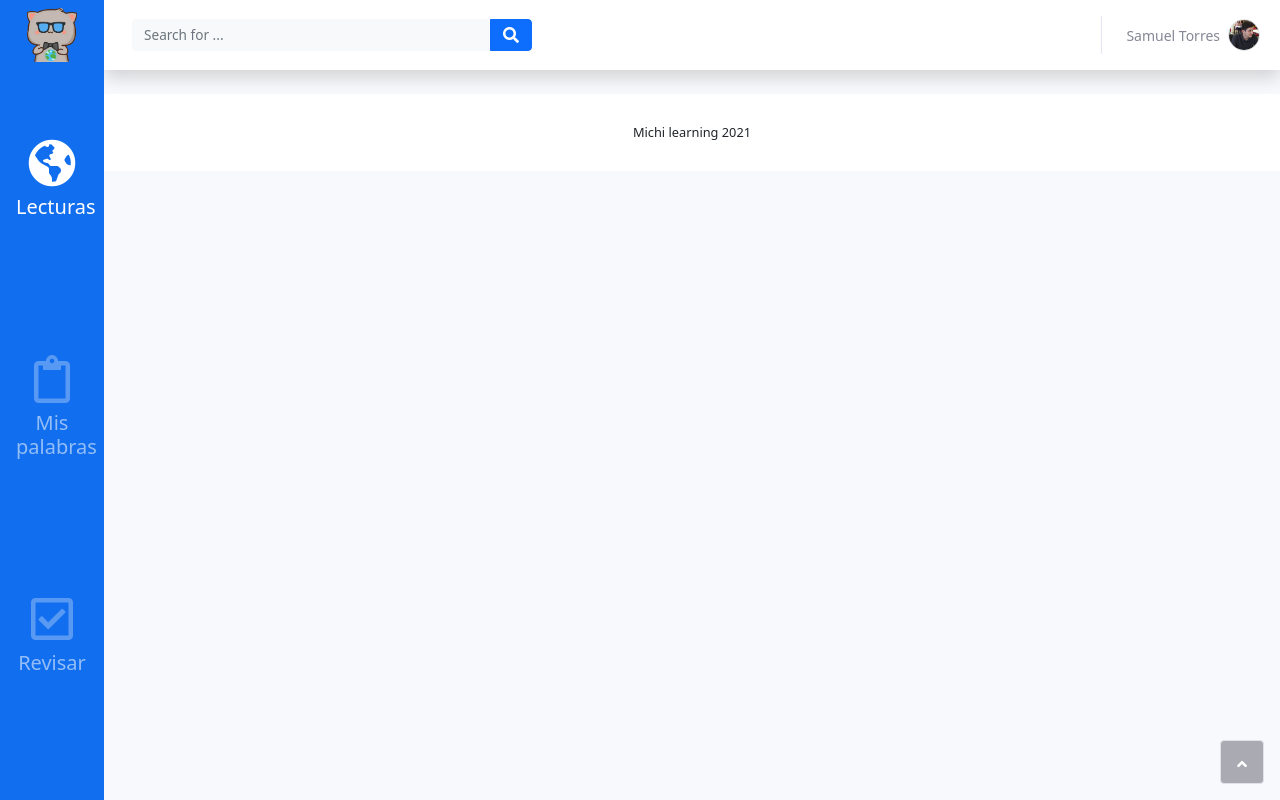
After one commit to SamuelTR20/Michi-learning, a PHP site: page /header.html in a window 1280 px wide. The commit adds this page. Run offline with PHP 8.4, Linux system fonts and the light colour scheme.

Commit message:
Lectura solita pero fea

```diff
--- /dev/null
+++ b/header.html
@@ -0,0 +1,80 @@
+<!DOCTYPE html>
+<html>
+
+<head>
+    <meta charset="utf-8">
+    <meta name="viewport" content="width=device-width, initial-scale=1.0, shrink-to-fit=no">
+    <title>Lecturas</title>
+    <link rel="stylesheet" href="assets/bootstrap/css/bootstrap.min.css">
+    <link rel="stylesheet" href="./bootstrap/css/bootstrap.min.css">
+	<link rel="icon" href="./assetss/imgs/Logo.png" />
+	<link rel="stylesheet" href="./styles.css" />
+
+
+    <link rel="stylesheet" href="https://fonts.googleapis.com/css?family=Nunito:200,200i,300,300i,400,400i,600,600i,700,700i,800,800i,900,900i">
+    <link rel="stylesheet" href="assets/fonts/fontawesome-all.min.css">
+    <link rel="stylesheet" href="assets/fonts/font-awesome.min.css">
+    <link rel="stylesheet" href="assets/fonts/fontawesome5-overrides.min.css">
+</head>
+
+<body id="page-top">
+    <div id="wrapper">
+        <nav class="navbar navbar-dark align-items-start sidebar sidebar-dark accordion bg-gradient-primary p-0 toggled" style="
+        background: #116EEE;">
+            <div class="container-fluid d-flex flex-column p-0"><a class="navbar-brand d-flex justify-content-center align-items-center sidebar-brand m-0" href="#">
+                    <div class="sidebar-brand-icon "><img src="./assetss/imgs/Logo.png" alt="Nuestro hermoso logo" class="img-fluid " style = "width: 70%;"></img></div>
+                </a>
+                <hr class="sidebar-divider my-0">
+                <ul class="navbar-nav text-light " id="accordionSidebar">
+                    <li class="nav-item py-5"><a class="nav-link active" href="#"><i class="fas fa-globe-americas p-2"></i><span class = "h5">Lecturas</span></a></li>
+                    <li class="nav-item py-5"><a class="nav-link" href="#"><i class="far fa-clipboard p-2"></i><span class = "h5">Mis palabras</span></a></li>
+                    <li class="nav-item py-5"><a class="nav-link" href="#"><i class="far fa-check-square p-2"></i><span class = "h5" style = "font-size :20px;">Revisar</span></a></li>
+                </ul>
+            </div>
+        </nav>
+        <div class="d-flex flex-column" id="content-wrapper">
+            <div id="content">
+                <nav class="navbar navbar-light navbar-expand bg-white shadow mb-4 topbar static-top">
+                    <div class="container-fluid"><button class="btn btn-link d-md-none rounded-circle me-3" id="sidebarToggleTop" type="button"><i class="fas fa-bars"></i></button>
+                        <form class="d-none d-sm-inline-block me-auto ms-md-3 my-2 my-md-0 mw-100 navbar-search">
+                            <div class="input-group"><input class="bg-light form-control border-0 small" type="text" placeholder="Search for ..."><button class="btn btn-primary py-0" type="button"><i class="fas fa-search"></i></button></div>
+                        </form>
+                        <ul class="navbar-nav flex-nowrap ms-auto">
+                            <li class="nav-item dropdown d-sm-none no-arrow"><a class="dropdown-toggle nav-link" aria-expanded="false" data-bs-toggle="dropdown" href="#"><i class="fas fa-search"></i></a>
+                                <div class="dropdown-menu dropdown-menu-end p-3 animated--grow-in" aria-labelledby="searchDropdown">
+                                    <form class="me-auto navbar-search w-100">
+                                        <div class="input-group"><input class="bg-light form-control border-0 small" type="text" placeholder="Search for ...">
+                                            <div class="input-group-append"><button class="btn btn-primary py-0" type="button"><i class="fas fa-search"></i></button></div>
+                                        </div>
+                                    </form>
+                                </div>
+                            </li>
+
+
+                            <div class="d-none d-sm-block topbar-divider"></div>
+                            <li class="nav-item dropdown no-arrow">
+                                <div class="nav-item dropdown no-arrow"><a class="dropdown-toggle nav-link" aria-expanded="false" data-bs-toggle="dropdown" href="#"><span class="d-none d-lg-inline me-2 text-gray-600 small">Samuel Torres</span><img class="border rounded-circle img-profile" src="./assetss/imgs/yo.jpg"></a>
+                                     <div class="dropdown-menu shadow dropdown-menu-end animated--grow-in"><a class="dropdown-item" href="#"> <!--<i class="fas fa-user fa-sm fa-fw me-2 text-gray-400"></i>&nbsp;Profile</a><a class="dropdown-item" href="#"><i class="fas fa-cogs fa-sm fa-fw me-2 text-gray-400"></i>&nbsp;Settings</a><a class="dropdown-item" href="#"><i class="fas fa-list fa-sm fa-fw me-2 text-gray-400"></i>&nbsp;Activity log</a> -->
+                                        <div class="dropdown-divider"></div><a class="dropdown-item" href="#"><i class="fas fa-sign-out-alt fa-sm fa-fw me-2 text-gray-400"></i>&nbsp;Logout</a>
+                                    </div>
+                                </div>
+                            </li>
+                        </ul>
+                    </div>
+                </nav>
+
+            <footer class="bg-white sticky-footer">
+                <div class="container my-auto">
+                    <div class="text-center my-auto copyright"><span>Michi learning 2021</span></div>
+                </div>
+            </footer>
+        </div><a class="border rounded d-inline scroll-to-top" href="#page-top"><i class="fas fa-angle-up"></i></a>
+
+
+    <script src="assets/bootstrap/js/bootstrap.min.js"></script>
+    <script src="assets/js/chart.min.js"></script>
+    <script src="assets/js/bs-init.js"></script>
+    <script src="assets/js/theme.js"></script>
+</body>
+
+</html>
```
Also changed, not shown: assetss/css/styles.css (+34 -0 lines), lectura.html (added, +103 -0 lines), assetss/imgs/sirenita.jpg (added).
